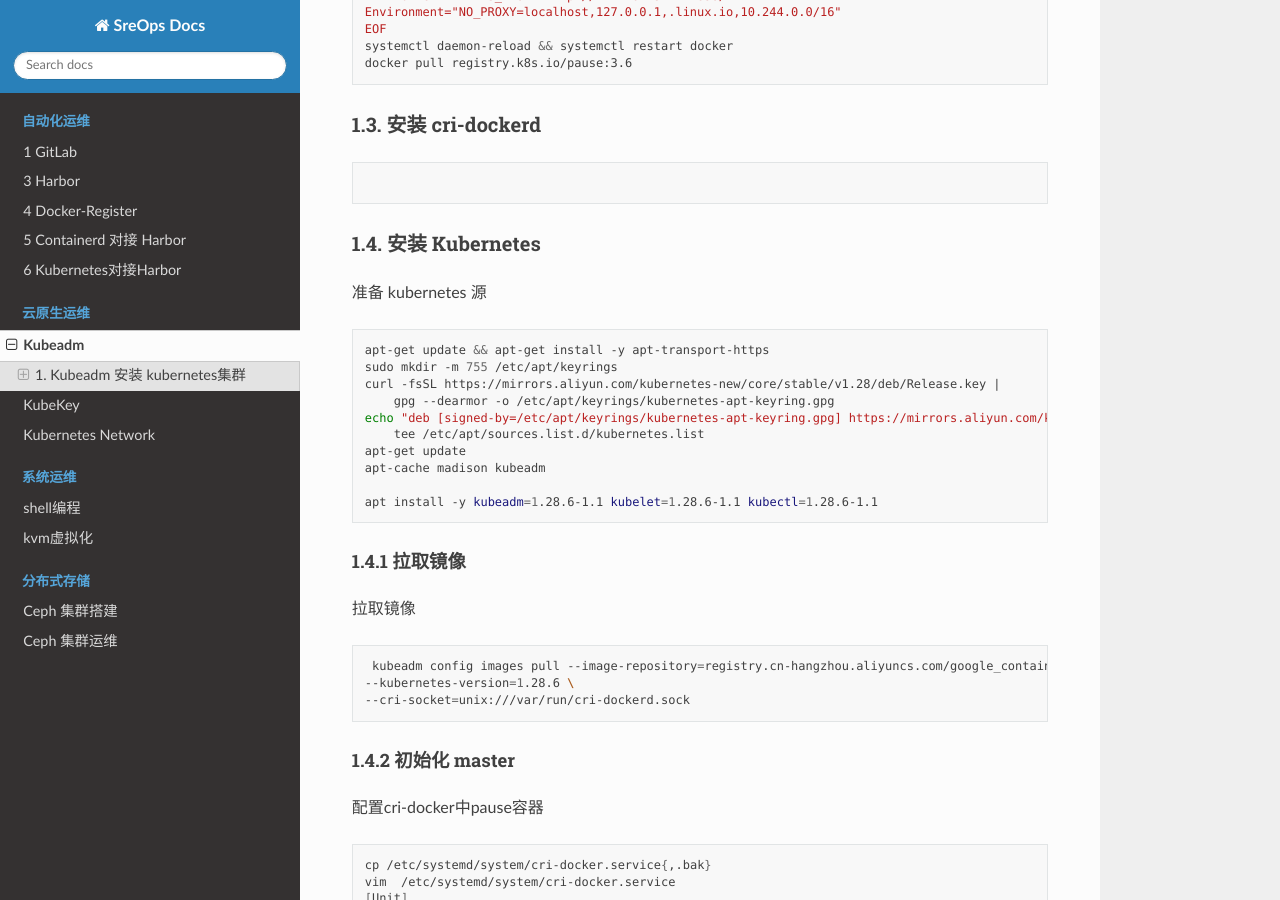
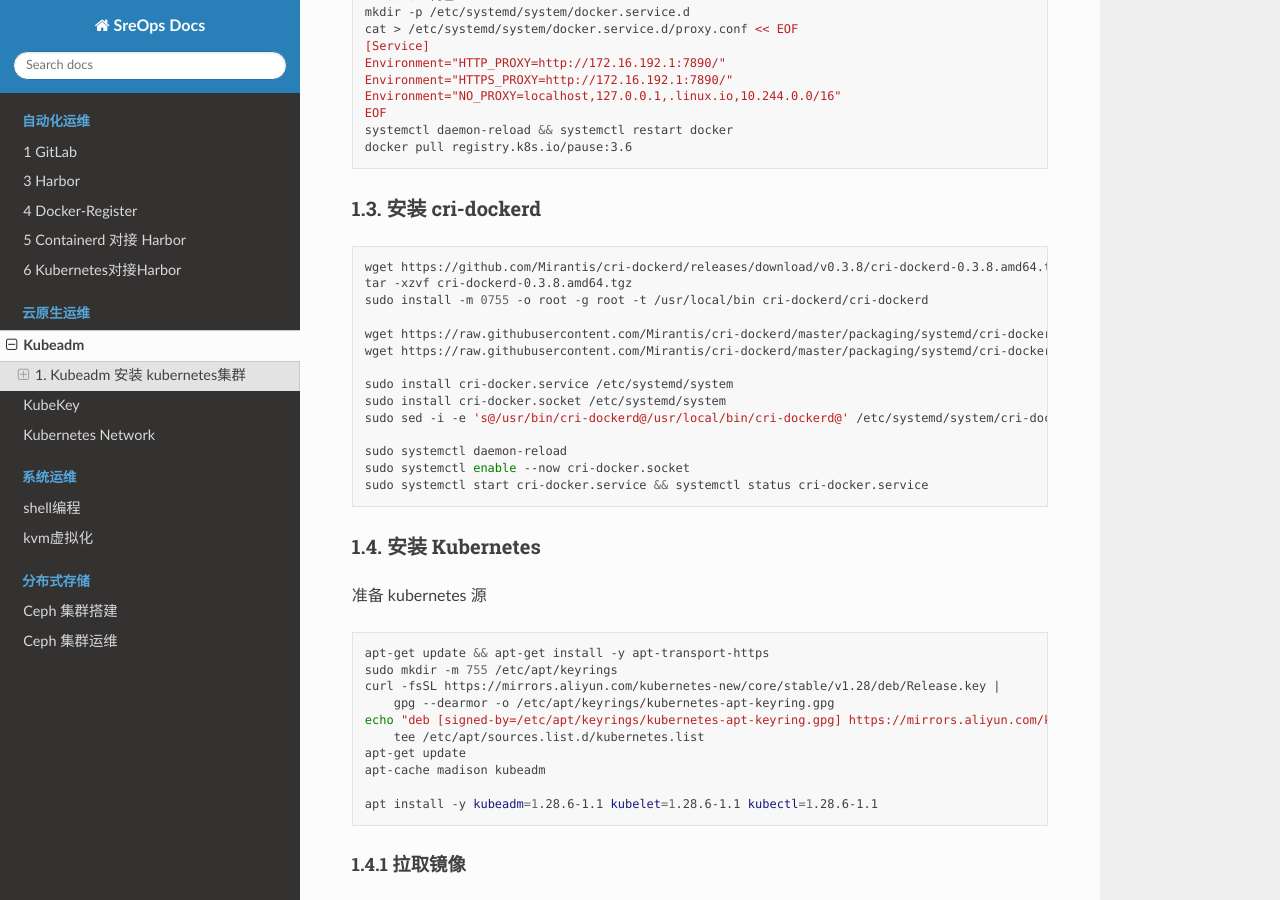
Before and after one commit to dengyouf/sreops_tutorial, a Sphinx documentation site: the page built from source/kubernetes/kubeadm_cluster_setup.md, in a window 1280 px wide and 900 px high, scrolled down 2636 px. Built offline with Sphinx 7.4.7 and the Read the Docs theme 3.1.0, drawn with Linux system fonts in a browser that asks for light colours; pages that are not in the unit, such as notebooks, are missing from menus; some of the changed text lies outside the part shown.

Commit message:
modify some file

````diff
--- a/source/kubernetes/kubeadm_cluster_setup.md
+++ b/source/kubernetes/kubeadm_cluster_setup.md
@@ -31,8 +31,13 @@
 EOF
 # 关闭防火墙
 ufw  disable
-# 禁用selinx
+# 禁用swap
+systemctl  --type swap
+    UNIT          LOAD   ACTIVE SUB    DESCRIPTION
+    dev-vda2.swap loaded active active Swap Partition
+systemctl  mask dev-vda2.swap
 sed  -ri  's@/.*swap.*@# &@' /etc/fstab && swapoff -a
+
 # 设置时区
 cp /usr/share/zoneinfo/Asia/Shanghai  /etc/localtime
  date -R
@@ -145,7 +150,20 @@
 
 
 ```shell
+wget https://github.com/Mirantis/cri-dockerd/releases/download/v0.3.8/cri-dockerd-0.3.8.amd64.tgz
+tar -xzvf cri-dockerd-0.3.8.amd64.tgz
+sudo install -m 0755 -o root -g root -t /usr/local/bin cri-dockerd/cri-dockerd
 
+wget https://raw.githubusercontent.com/Mirantis/cri-dockerd/master/packaging/systemd/cri-docker.service
+wget https://raw.githubusercontent.com/Mirantis/cri-dockerd/master/packaging/systemd/cri-docker.socket
+
+sudo install cri-docker.service /etc/systemd/system
+sudo install cri-docker.socket /etc/systemd/system
+sudo sed -i -e 's@/usr/bin/cri-dockerd@/usr/local/bin/cri-dockerd@' /etc/systemd/system/cri-docker.service
+
+sudo systemctl daemon-reload
+sudo systemctl enable --now cri-docker.socket
+sudo systemctl start cri-docker.service && systemctl status cri-docker.service
 ```
 
 ### 1.4. 安装 Kubernetes
````
